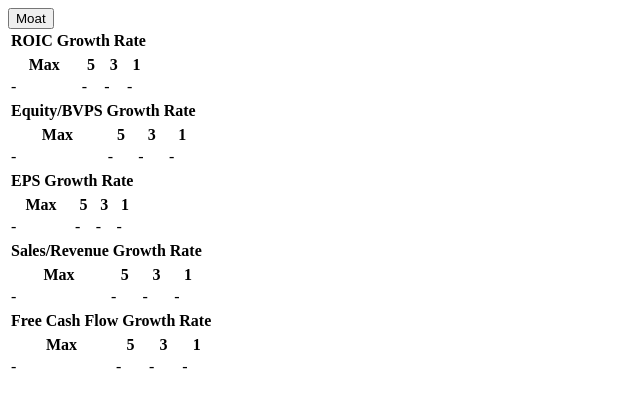
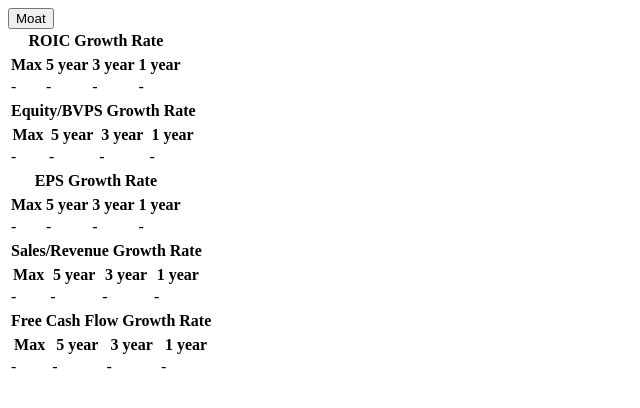
Before and after one commit to mrhappyasthma/IsThisStockGood, a Flask app: template templates/moat.html in a window 1280 px wide. Shown: the top 408 px of the page, without its empty margins (0-640 px from the left). Run offline with Flask 2, Linux system fonts and the light colour scheme; the template is opened without the code that fills it, so the values that code supplies are empty.

Commit message:
Add yearly labels.

```diff
--- a/templates/moat.html
+++ b/templates/moat.html
@@ -20,9 +20,9 @@
 
         <tr>
           <th id="roic_max">Max</th>
-          <th>5</th>
-          <th>3</th>
-          <th>1</th>
+          <th>5 year</th>
+          <th>3 year</th>
+          <th>1 year</th>
         </tr>
 
         <tr>
@@ -44,9 +44,9 @@
 
         <tr>
           <th id="equity_max">Max</th>
-          <th>5</th>
-          <th>3</th>
-          <th>1</th>
+          <th>5 year</th>
+          <th>3 year</th>
+          <th>1 year</th>
         </tr>
 
         <tr>
@@ -68,9 +68,9 @@
 
         <tr>
           <th id="eps_max">Max</th>
-          <th>5</th>
-          <th>3</th>
-          <th>1</th>
+          <th>5 year</th>
+          <th>3 year</th>
+          <th>1 year</th>
         </tr>
 
         <tr>
@@ -94,9 +94,9 @@
 
         <tr>
           <th id="sales_max">Max</th>
-          <th>5</th>
-          <th>3</th>
-          <th>1</th>
+          <th>5 year</th>
+          <th>3 year</th>
+          <th>1 year</th>
         </tr>
 
         <tr>
@@ -118,9 +118,9 @@
 
         <tr>
           <th id="cash_max">Max</th>
-          <th>5</th>
-          <th>3</th>
-          <th>1</th>
+          <th>5 year</th>
+          <th>3 year</th>
+          <th>1 year</th>
         </tr>
 
         <tr>
```
